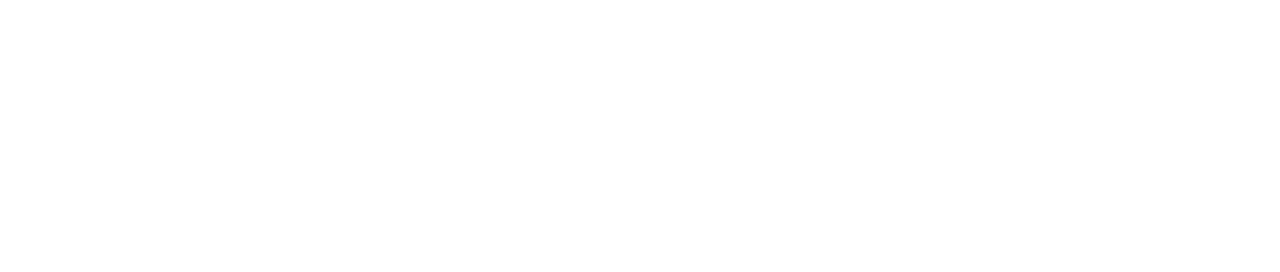
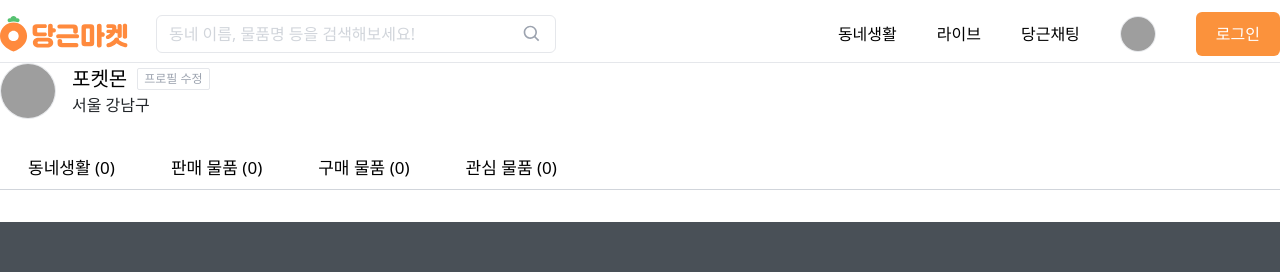
Before and after one commit to GitHubGW/danggeun-market, a Next.js app: page /users in a window 1280 px wide. Before the commit this address had no page. Shown: the top 272 px of the page. Built offline with nearby package versions, Linux system fonts and the light colour scheme; grey boxes are pictures that could not be loaded.

Commit message:
refactor: cleanup

```diff
--- a/components/header.tsx
+++ b/components/header.tsx
@@ -34,7 +34,7 @@
           <Link href="/chats">
             <a>당근채팅</a>
           </Link>
-          <Link href="/profile/community">
+          <Link href="/users/community">
             <a>
               <Avatar
                 avatarUrl="https://d1unjqcospf8gs.cloudfront.net/assets/users/default_profile_256_disabled-97ac2510cb2860b9e37caf23beb1e8e0ca130152a119b65402c4673af18bf2a1.png"
--- a/components/layouts/profile-layout.tsx
+++ /dev/null
@@ -1,69 +0,0 @@
-import Link from "next/link";
-import { NextRouter, useRouter } from "next/router";
-import Avatar from "../../components/avatar";
-import Region from "../../components/region";
-import Username from "../../components/username";
-
-interface ProfileLayoutProps {
-  children: React.ReactNode;
-}
-
-const ProfileLayout = ({ children }: ProfileLayoutProps) => {
-  const router: NextRouter = useRouter();
-
-  return (
-    <div className="wrapper">
-      <div className="content-sub">
-        <div>
-          <div className="mb-9">
-            <div className="flex items-center space-x-4">
-              <div>
-                <Avatar avatarUrl="https://newsimg.sedaily.com/2022/02/21/26288ZY0E1_3.jpg" size="w-14" />
-              </div>
-              <div className="flex flex-col">
-                <div className="flex items-center">
-                  <Username text="포켓몬" size="text-xl" textDecoration={false} />
-                  <Link href="/profile/edit">
-                    <a className="ml-2.5 text-xs border text-gray-400 hover:text-gray-600 hover:border-gray-600 px-1.5 py-0.5 rounded-sm">프로필 수정</a>
-                  </Link>
-                </div>
-                <Region text="서울 강남구" size="text-md" />
-              </div>
-            </div>
-          </div>
-          <div>
-            <div>
-              <ul className="flex border-b border-gray-300 pb-2">
-                <li className={`text-[17px] ${router.pathname === "/profile/community" ? "text-orange-400 font-normal" : "font-normal"}`}>
-                  <Link href="/profile/community">
-                    <a className={`py-2.5 px-7 ${router.pathname === "/profile/community" ? "border-b-[3px] border-orange-400" : ""}`}>동네생활 (0)</a>
-                  </Link>
-                </li>
-                <li className={`text-[17px] ${router.pathname === "/profile/sell" ? "text-orange-400 font-normal" : "font-normal"}`}>
-                  <Link href="/profile/sell">
-                    <a className={`py-2.5 px-7 ${router.pathname === "/profile/sell" ? "border-b-[3px] border-orange-400" : ""}`}>판매 물품 (0)</a>
-                  </Link>
-                </li>
-                <li className={`text-[17px] ${router.pathname === "/profile/buy" ? "text-orange-400 font-normal" : "font-normal"}`}>
-                  <Link href="/profile/buy">
-                    <a className={`py-2.5 px-7 ${router.pathname === "/profile/buy" ? "border-b-[3px] border-orange-400" : ""}`}>구매 물품 (0)</a>
-                  </Link>
-                </li>
-                <li className={`text-[17px] ${router.pathname === "/profile/like" ? "text-orange-400 font-normal" : "font-normal"}`}>
-                  <Link href="/profile/like">
-                    <a className={`py-2.5 px-7 ${router.pathname === "/profile/like" ? "border-b-[3px] border-orange-400" : ""}`}>관심 물품 (0)</a>
-                  </Link>
-                </li>
-              </ul>
-            </div>
-            <div className="mt-8">
-              <div className="grid grid-cols-3 gap-x-9 gap-y-12">{children}</div>
-            </div>
-          </div>
-        </div>
-      </div>
-    </div>
-  );
-};
-
-export default ProfileLayout;
--- /dev/null
+++ b/components/layouts/user-layout.tsx
@@ -0,0 +1,69 @@
+import Link from "next/link";
+import { NextRouter, useRouter } from "next/router";
+import Avatar from "../avatar";
+import Region from "../region";
+import Username from "../username";
+
+interface UserLayoutProps {
+  children: React.ReactNode;
+}
+
+const UserLayout = ({ children }: UserLayoutProps) => {
+  const router: NextRouter = useRouter();
+
+  return (
+    <div className="wrapper">
+      <div className="content-sub">
+        <div>
+          <div className="mb-9">
+            <div className="flex items-center space-x-4">
+              <div>
+                <Avatar avatarUrl="https://newsimg.sedaily.com/2022/02/21/26288ZY0E1_3.jpg" size="w-14" />
+              </div>
+              <div className="flex flex-col">
+                <div className="flex items-center">
+                  <Username text="포켓몬" size="text-xl" textDecoration={false} />
+                  <Link href="/users/edit">
+                    <a className="ml-2.5 text-xs border text-gray-400 hover:text-gray-600 hover:border-gray-600 px-1.5 py-0.5 rounded-sm">프로필 수정</a>
+                  </Link>
+                </div>
+                <Region text="서울 강남구" size="text-md" />
+              </div>
+            </div>
+          </div>
+          <div>
+            <div>
+              <ul className="flex border-b border-gray-300 pb-2">
+                <li className={`text-[17px] ${router.pathname === "/users/community" ? "text-orange-400 font-normal" : "font-normal"}`}>
+                  <Link href="/users/community">
+                    <a className={`py-2.5 px-7 ${router.pathname === "/users/community" ? "border-b-[3px] border-orange-400" : ""}`}>동네생활 (0)</a>
+                  </Link>
+                </li>
+                <li className={`text-[17px] ${router.pathname === "/users/sell" ? "text-orange-400 font-normal" : "font-normal"}`}>
+                  <Link href="/users/sell">
+                    <a className={`py-2.5 px-7 ${router.pathname === "/users/sell" ? "border-b-[3px] border-orange-400" : ""}`}>판매 물품 (0)</a>
+                  </Link>
+                </li>
+                <li className={`text-[17px] ${router.pathname === "/users/buy" ? "text-orange-400 font-normal" : "font-normal"}`}>
+                  <Link href="/users/buy">
+                    <a className={`py-2.5 px-7 ${router.pathname === "/users/buy" ? "border-b-[3px] border-orange-400" : ""}`}>구매 물품 (0)</a>
+                  </Link>
+                </li>
+                <li className={`text-[17px] ${router.pathname === "/users/like" ? "text-orange-400 font-normal" : "font-normal"}`}>
+                  <Link href="/users/like">
+                    <a className={`py-2.5 px-7 ${router.pathname === "/users/like" ? "border-b-[3px] border-orange-400" : ""}`}>관심 물품 (0)</a>
+                  </Link>
+                </li>
+              </ul>
+            </div>
+            <div className="mt-8">
+              <div className="grid grid-cols-3 gap-x-9 gap-y-12">{children}</div>
+            </div>
+          </div>
+        </div>
+      </div>
+    </div>
+  );
+};
+
+export default UserLayout;
--- a/pages/profile/like.tsx
+++ b/pages/users/buy.tsx
@@ -1,17 +1,17 @@
 import MainLayout from "../../components/layouts/main-layout";
-import ProfileLayout from "../../components/layouts/profile-layout";
+import UserLayout from "../../components/layouts/user-layout";
 import ProductItem from "../../components/items/product-item";
 
-const ProfileLike = () => {
+const UserBuy = () => {
   return (
-    <MainLayout pageTitle="관심 물품" hasFooter={true}>
-      <ProfileLayout>
+    <MainLayout pageTitle="구매 물품" hasFooter={true}>
+      <UserLayout>
         {[1, 2, 3, 4, 5, 6, 7, 8].map((i) => (
           <ProductItem key={i} productUrl="https://newsimg.sedaily.com/2022/02/21/26288ZY0E1_3.jpg" />
         ))}
-      </ProfileLayout>
+      </UserLayout>
     </MainLayout>
   );
 };
 
-export default ProfileLike;
+export default UserBuy;
--- a/pages/profile/community.tsx
+++ b/pages/users/community.tsx
@@ -1,17 +1,17 @@
 import ProductItem from "../../components/items/product-item";
 import MainLayout from "../../components/layouts/main-layout";
-import ProfileLayout from "../../components/layouts/profile-layout";
+import UserLayout from "../../components/layouts/user-layout";
 
-const ProfileCommunity = () => {
+const UserCommunity = () => {
   return (
     <MainLayout pageTitle="동네생활" hasFooter={true}>
-      <ProfileLayout>
+      <UserLayout>
         {[1, 2, 3, 4, 5, 6, 7, 8].map((i) => (
           <ProductItem key={i} productUrl="https://newsimg.sedaily.com/2022/02/21/26288ZY0E1_3.jpg" />
         ))}
-      </ProfileLayout>
+      </UserLayout>
     </MainLayout>
   );
 };
 
-export default ProfileCommunity;
+export default UserCommunity;
--- a/pages/profile/edit.tsx
+++ b/pages/users/edit.tsx
@@ -2,7 +2,7 @@
 import LabelTitle from "../../components/label-title";
 import MainLayout from "../../components/layouts/main-layout";
 
-const ProfileEdit = () => {
+const UserEdit = () => {
   return (
     <MainLayout pageTitle="프로필 수정" hasFooter={true}>
       <div className="wrapper without-header-footer">
@@ -39,4 +39,4 @@
   );
 };
 
-export default ProfileEdit;
+export default UserEdit;
--- a/pages/profile/index.tsx
+++ b/pages/users/index.tsx
@@ -1,7 +1,7 @@
 import Link from "next/link";
 import Avatar from "../../components/avatar";
 import MainLayout from "../../components/layouts/main-layout";
-import ProfileLayout from "../../components/layouts/profile-layout";
+import UserLayout from "../../components/layouts/user-layout";
 import ProductItem from "../../components/items/product-item";
 import Region from "../../components/region";
 import Username from "../../components/username";
@@ -9,9 +9,9 @@
 const Profile = () => {
   return (
     <MainLayout pageTitle="프로필" hasFooter={true}>
-      <ProfileLayout>
+      <UserLayout>
         <div></div>
-      </ProfileLayout>
+      </UserLayout>
     </MainLayout>
   );
 };
--- a/pages/profile/buy.tsx
+++ b/pages/users/like.tsx
@@ -1,17 +1,17 @@
 import MainLayout from "../../components/layouts/main-layout";
-import ProfileLayout from "../../components/layouts/profile-layout";
+import UserLayout from "../../components/layouts/user-layout";
 import ProductItem from "../../components/items/product-item";
 
-const ProfileBuy = () => {
+const UserLike = () => {
   return (
-    <MainLayout pageTitle="구매 물품" hasFooter={true}>
-      <ProfileLayout>
+    <MainLayout pageTitle="관심 물품" hasFooter={true}>
+      <UserLayout>
         {[1, 2, 3, 4, 5, 6, 7, 8].map((i) => (
           <ProductItem key={i} productUrl="https://newsimg.sedaily.com/2022/02/21/26288ZY0E1_3.jpg" />
         ))}
-      </ProfileLayout>
+      </UserLayout>
     </MainLayout>
   );
 };
 
-export default ProfileBuy;
+export default UserLike;
--- a/pages/profile/sell.tsx
+++ b/pages/users/sell.tsx
@@ -1,17 +1,17 @@
 import MainLayout from "../../components/layouts/main-layout";
-import ProfileLayout from "../../components/layouts/profile-layout";
+import UserLayout from "../../components/layouts/user-layout";
 import ProductItem from "../../components/items/product-item";
 
-const ProfileSell = () => {
+const UserSell = () => {
   return (
     <MainLayout pageTitle="판매 물품" hasFooter={true}>
-      <ProfileLayout>
+      <UserLayout>
         {[1, 2, 3, 4, 5, 6, 7, 8].map((i) => (
           <ProductItem key={i} productUrl="https://newsimg.sedaily.com/2022/02/21/26288ZY0E1_3.jpg" />
         ))}
-      </ProfileLayout>
+      </UserLayout>
     </MainLayout>
   );
 };
 
-export default ProfileSell;
+export default UserSell;
```
